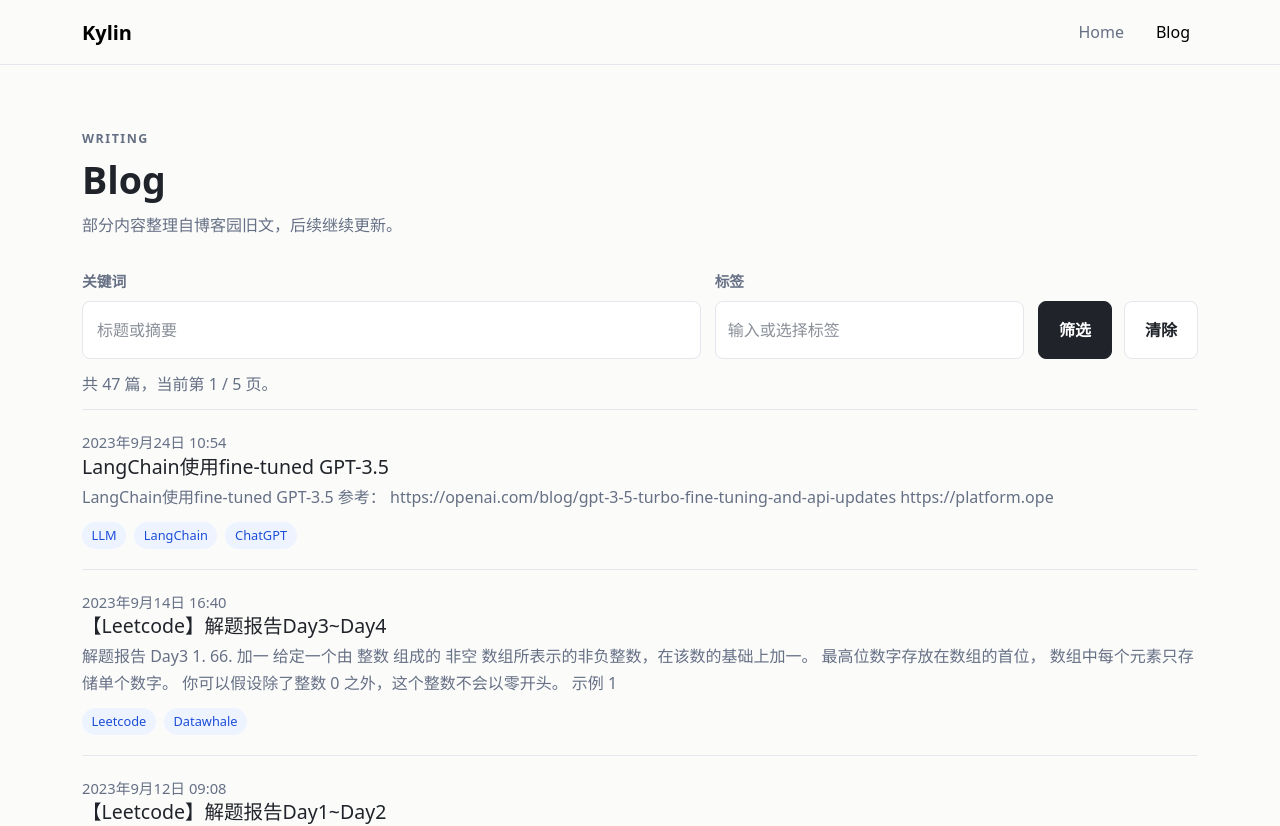
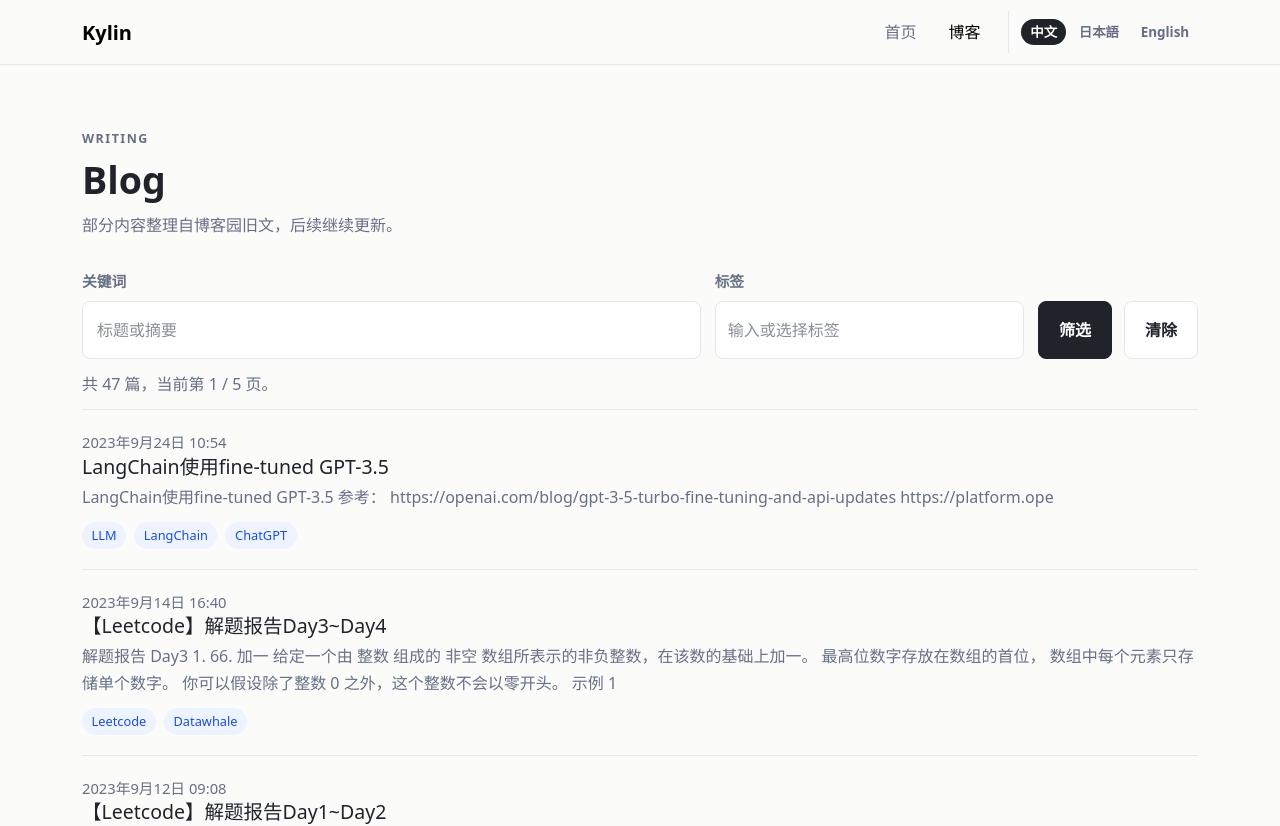
Before and after one commit to ryukirin/ryukirin.github.io, a website: page blog/index.html in a window 1280 px wide. Shown: the top 826 px of the page. Drawn offline with nearby package versions, Linux system fonts and the light colour scheme.

Commit message:
add:多语言对应

```diff
--- a/assets/css/site.css
+++ b/assets/css/site.css
@@ -57,6 +57,31 @@ a:hover {
 .nav-link.active,
 .nav-link:hover {
   color: var(--color-text);
+}
+
+.language-switcher {
+  align-items: center;
+  border-left: 1px solid var(--color-border);
+  display: inline-flex;
+  gap: 4px;
+  margin-left: 4px;
+  padding-left: 12px;
+}
+
+.language-switcher a {
+  border-radius: 999px;
+  color: var(--color-muted);
+  font-size: 0.84rem;
+  font-weight: 700;
+  line-height: 1.2;
+  padding: 0.28rem 0.55rem;
+}
+
+.language-switcher a:hover,
+.language-switcher a.is-active {
+  background: var(--color-text);
+  color: var(--color-surface);
+  text-decoration: none;
 }
 
 .hero {
@@ -818,6 +843,12 @@ a:hover {
     gap: 8px;
   }
 
+  .language-switcher {
+    border-left: 0;
+    margin-left: 0;
+    padding-left: 0;
+  }
+
   .back-to-top {
     bottom: 18px;
     height: 38px;
--- a/assets/js/blog.js
+++ b/assets/js/blog.js
@@ -12,13 +12,21 @@
 
   if (!listRoot) return;
 
-  const posts = [...window.BLOG_POSTS].sort((a, b) => new Date(b.date) - new Date(a.date));
+  const lang = window.BLOG_I18N.getCurrentLang();
+  const language = window.BLOG_I18N.languages[lang];
+  const ui = language.ui;
+  const posts = window.BLOG_I18N
+    .getLocalizedPosts(window.BLOG_POSTS, lang)
+    .sort((a, b) => new Date(b.date) - new Date(a.date));
   const allTags = [...new Set(posts.flatMap((post) => post.tags))].sort((a, b) =>
-    a.localeCompare(b, "zh-CN")
+    a.localeCompare(b, language.locale)
   );
   const pageSize = 10;
   const state = readStateFromUrl(allTags);
 
+  window.BLOG_I18N.setDocumentLanguage(lang);
+  window.BLOG_I18N.renderLanguageSwitcher(lang);
+  applyUiText();
   searchInput.value = state.query;
   renderSelectedTags(state.tags);
   renderSuggestions("");
@@ -142,7 +150,7 @@
 
     listRoot.innerHTML = pagePosts.length
       ? pagePosts.map(renderPostCard).join("")
-      : '<p class="empty-state">没有找到符合条件的文章。</p>';
+      : `<p class="empty-state">${escapeHtml(ui.noPosts)}</p>`;
 
     renderSummary(filteredPosts.length, pageCount);
     renderPagination(pageCount);
@@ -176,7 +184,7 @@
         `
       )
       .join("");
-    tagInput.placeholder = tags.length ? "" : "输入或选择标签";
+    tagInput.placeholder = tags.length ? "" : ui.tagPlaceholder;
   }
 
   function renderSuggestions(value) {
@@ -190,7 +198,7 @@
       ? options
           .map((tag) => `<button type="button" role="option" data-tag="${escapeHtml(tag)}">${escapeHtml(tag)}</button>`)
           .join("")
-      : '<span class="blog-tag-suggestions__empty">没有匹配的标签</span>';
+      : `<span class="blog-tag-suggestions__empty">${escapeHtml(ui.noTags)}</span>`;
   }
 
   function addTag(tag) {
@@ -218,11 +226,23 @@
 
   function renderSummary(total, pageCount) {
     const filterParts = [];
-    if (state.query) filterParts.push(`关键词“${state.query}”`);
-    if (state.tags.length) filterParts.push(`标签“${state.tags.join("、")}”`);
-    const filterText = filterParts.length ? `，已筛选：${filterParts.join("，")}` : "";
+    if (state.query) filterParts.push(ui.keywordFilter(state.query));
+    if (state.tags.length) filterParts.push(ui.tagFilter(state.tags));
+    const filterText =
+      filterParts.length && lang === "en"
+        ? `, filtered by ${filterParts.join(", ")}`
+        : filterParts.length && lang === "ja"
+          ? `、絞り込み：${filterParts.join("、")}`
+        : filterParts.length
+          ? `，已筛选：${filterParts.join("，")}`
+          : "";
 
-    summaryRoot.textContent = `共 ${total} 篇，当前第 ${state.page} / ${pageCount} 页${filterText}。`;
+    summaryRoot.textContent = ui.summary({
+      total,
+      page: state.page,
+      pageCount,
+      filterText
+    });
   }
 
   function renderPagination(pageCount) {
@@ -236,7 +256,9 @@
     const nextPage = Math.min(pageCount, state.page + 1);
 
     paginationRoot.innerHTML = `
-      <button type="button" data-page="${previousPage}" ${state.page === 1 ? "disabled" : ""}>上一页</button>
+      <button type="button" data-page="${previousPage}" ${state.page === 1 ? "disabled" : ""}>${escapeHtml(
+        ui.previous
+      )}</button>
       ${pages
         .map((page) =>
           page === "..."
@@ -246,7 +268,9 @@
               }" aria-current="${page === state.page ? "page" : "false"}">${page}</button>`
         )
         .join("")}
-      <button type="button" data-page="${nextPage}" ${state.page === pageCount ? "disabled" : ""}>下一页</button>
+      <button type="button" data-page="${nextPage}" ${state.page === pageCount ? "disabled" : ""}>${escapeHtml(
+        ui.next
+      )}</button>
     `;
   }
 
@@ -258,6 +282,26 @@
   function hideSuggestions() {
     tagSuggestionsRoot.hidden = true;
     tagInput.setAttribute("aria-expanded", "false");
+  }
+
+  function applyUiText() {
+    document.title = lang === "zh" ? "Blog | Kylin" : `${language.label} Blog | Kylin`;
+    document
+      .querySelector('meta[name="description"]')
+      ?.setAttribute("content", lang === "zh" ? "Kylin 的博客文章列表。" : `Kylin's ${language.label} blog posts.`);
+
+    const searchLabel = document.querySelector('label[for="blog-search"] span');
+    const tagLabel = document.querySelector('label[for="blog-tag-input"] span');
+    const intro = document.querySelector(".page-heading p:not(.eyebrow)");
+    if (searchLabel) searchLabel.textContent = ui.searchKeyword;
+    if (tagLabel) tagLabel.textContent = ui.tags;
+    if (intro) intro.textContent = ui.blogIntro;
+    searchInput.placeholder = ui.searchPlaceholder;
+    tagInput.placeholder = ui.tagPlaceholder;
+    filterForm.querySelector('button[type="submit"]').textContent = ui.filter;
+    clearButton.textContent = ui.clear;
+
+    window.BLOG_I18N.syncLanguageLinks(lang);
   }
 })();
 
@@ -279,7 +323,9 @@ function readStateFromUrl(allTags) {
 
 function updateUrl(state) {
   const params = new URLSearchParams();
+  const lang = window.BLOG_I18N.getCurrentLang();
 
+  if (lang !== window.BLOG_I18N.defaultLang) params.set("lang", lang);
   if (state.query) params.set("q", state.query);
   state.tags.forEach((tag) => params.append("tag", tag));
   if (state.page > 1) params.set("page", String(state.page));
@@ -305,8 +351,13 @@ function getVisiblePages(currentPage, pageCount) {
 
 function renderPostCard(post) {
   const tags = post.tags.map((tag) => `<span class="tag">${escapeHtml(tag)}</span>`).join("");
+  const lang = window.BLOG_I18N.getCurrentLang();
+  const url = window.BLOG_I18N.withLang(
+    `/blog/post.html?slug=${encodeURIComponent(post.slug)}`,
+    lang
+  );
   return `
-    <a class="post-card" href="/blog/post.html?slug=${encodeURIComponent(post.slug)}">
+    <a class="post-card" href="${escapeHtml(url)}">
       <div class="post-meta">${formatDate(post.date)}</div>
       <h3>${escapeHtml(post.title)}</h3>
       <p>${escapeHtml(post.description)}</p>
@@ -316,11 +367,15 @@ function renderPostCard(post) {
 }
 
 function normalizeText(value) {
-  return String(value).trim().toLocaleLowerCase("zh-CN");
+  const lang = window.BLOG_I18N?.getCurrentLang?.() || "zh";
+  const locale = window.BLOG_I18N?.languages?.[lang]?.locale || "zh-CN";
+  return String(value).trim().toLocaleLowerCase(locale);
 }
 
 function formatDate(value) {
-  return new Intl.DateTimeFormat("zh-CN", {
+  const lang = window.BLOG_I18N?.getCurrentLang?.() || "zh";
+  const locale = window.BLOG_I18N?.languages?.[lang]?.locale || "zh-CN";
+  return new Intl.DateTimeFormat(locale, {
     year: "numeric",
     month: "long",
     day: "numeric",
--- /dev/null
+++ b/assets/js/i18n.js
@@ -0,0 +1,213 @@
+(function () {
+  const languages = {
+    zh: {
+      label: "中文",
+      htmlLang: "zh-CN",
+      locale: "zh-CN",
+      postPath: (slug) => `/posts/${encodeURIComponent(slug)}.md`,
+      ui: {
+        navHome: "首页",
+        navBlog: "博客",
+        searchKeyword: "关键词",
+        searchPlaceholder: "标题或摘要",
+        tags: "标签",
+        tagPlaceholder: "输入或选择标签",
+        filter: "筛选",
+        clear: "清除",
+        noPosts: "没有找到符合条件的文章。",
+        noTags: "没有匹配的标签",
+        blogIntro: "部分内容整理自博客园旧文，后续继续更新。",
+        latestPosts: "最近博客",
+        summary: ({ total, page, pageCount, filterText }) =>
+          `共 ${total} 篇，当前第 ${page} / ${pageCount} 页${filterText}。`,
+        keywordFilter: (query) => `关键词“${query}”`,
+        tagFilter: (tags) => `标签“${tags.join("、")}”`,
+        previous: "上一页",
+        next: "下一页",
+        missingPostTitle: "文章不存在",
+        missingPostLink: "返回博客列表",
+        missingPostBody: "该语言下没有这篇文章。",
+        loadingError: "文章 Markdown 加载失败。请确认通过本地静态服务器或 GitHub Pages 访问本站。",
+        tocEmpty: "暂无目录",
+        noMore: "没有了",
+        backToBlog: "← Back to Blog",
+        prevPost: "上一篇",
+        nextPost: "下一篇"
+      }
+    },
+    ja: {
+      label: "日本語",
+      htmlLang: "ja",
+      locale: "ja-JP",
+      postPath: (slug) => `/posts/ja/${encodeURIComponent(slug)}.md`,
+      ui: {
+        navHome: "ホーム",
+        navBlog: "ブログ",
+        searchKeyword: "キーワード",
+        searchPlaceholder: "タイトルまたは概要",
+        tags: "タグ",
+        tagPlaceholder: "タグを入力または選択",
+        filter: "絞り込み",
+        clear: "クリア",
+        noPosts: "条件に一致する記事はありません。",
+        noTags: "一致するタグはありません",
+        blogIntro: "一部の記事は過去の cnblogs 記事を整理したものです。今後も更新していきます。",
+        latestPosts: "最新記事",
+        summary: ({ total, page, pageCount, filterText }) =>
+          `${total} 件、${page} / ${pageCount} ページ${filterText}。`,
+        keywordFilter: (query) => `キーワード「${query}」`,
+        tagFilter: (tags) => `タグ「${tags.join("、")}」`,
+        previous: "前へ",
+        next: "次へ",
+        missingPostTitle: "記事が見つかりません",
+        missingPostLink: "ブログ一覧へ戻る",
+        missingPostBody: "この言語ではこの記事は公開されていません。",
+        loadingError: "記事の Markdown を読み込めませんでした。ローカル静的サーバーまたは GitHub Pages からアクセスしてください。",
+        tocEmpty: "目次はありません",
+        noMore: "ありません",
+        backToBlog: "← Blogへ戻る",
+        prevPost: "前の記事",
+        nextPost: "次の記事"
+      }
+    },
+    en: {
+      label: "English",
+      htmlLang: "en",
+      locale: "en-US",
+      postPath: (slug) => `/posts/en/${encodeURIComponent(slug)}.md`,
+      ui: {
+        navHome: "Home",
+        navBlog: "Blog",
+        searchKeyword: "Keyword",
+        searchPlaceholder: "Title or summary",
+        tags: "Tags",
+        tagPlaceholder: "Type or choose tags",
+        filter: "Filter",
+        clear: "Clear",
+        noPosts: "No posts match your filters.",
+        noTags: "No matching tags",
+        blogIntro: "Some posts were reorganized from older cnblogs articles, with more updates to come.",
+        latestPosts: "Latest Posts",
+        summary: ({ total, page, pageCount, filterText }) =>
+          `${total} posts, page ${page} of ${pageCount}${filterText}.`,
+        keywordFilter: (query) => `keyword "${query}"`,
+        tagFilter: (tags) => `tags "${tags.join(", ")}"`,
+        previous: "Previous",
+        next: "Next",
+        missingPostTitle: "Post not found",
+        missingPostLink: "Back to blog",
+        missingPostBody: "This post is not available in this language.",
+        loadingError: "Failed to load the post Markdown. Please access the site through a local static server or GitHub Pages.",
+        tocEmpty: "No table of contents",
+        noMore: "No more posts",
+        backToBlog: "← Back to Blog",
+        prevPost: "Previous post",
+        nextPost: "Next post"
+      }
+    }
+  };
+
+  const defaultLang = "zh";
+  const languageKeys = Object.keys(languages);
+
+  function getCurrentLang() {
+    const params = new URLSearchParams(window.location.search);
+    const lang = params.get("lang") || defaultLang;
+    return languages[lang] ? lang : defaultLang;
+  }
+
+  function localizePost(post, lang) {
+    if (lang === defaultLang) return { ...post, lang };
+
+    const translation = post.translations?.[lang];
+    if (!translation) return null;
+
+    return {
+      ...post,
+      ...translation,
+      slug: post.slug,
+      date: translation.date || post.date,
+      tags: translation.tags || post.tags,
+      lang
+    };
+  }
+
+  function getLocalizedPosts(posts, lang) {
+    return posts.map((post) => localizePost(post, lang)).filter(Boolean);
+  }
+
+  function withLang(url, lang) {
+    const nextUrl = new URL(url, window.location.origin);
+    if (lang === defaultLang) {
+      nextUrl.searchParams.delete("lang");
+    } else {
+      nextUrl.searchParams.set("lang", lang);
+    }
+
+    return `${nextUrl.pathname}${nextUrl.search}${nextUrl.hash}`;
+  }
+
+  function setDocumentLanguage(lang) {
+    document.documentElement.lang = languages[lang].htmlLang;
+  }
+
+  function renderLanguageSwitcher(lang) {
+    const nav = document.querySelector(".site-header .navbar-nav");
+    if (!nav || nav.querySelector(".language-switcher")) return;
+
+    const switcher = document.createElement("div");
+    switcher.className = "language-switcher";
+    switcher.setAttribute("aria-label", "Language");
+    switcher.innerHTML = languageKeys
+      .map((key) => {
+        const href = withLang(window.location.href, key);
+        const isActive = key === lang;
+        return `<a href="${escapeHtml(href)}" class="${isActive ? "is-active" : ""}" ${
+          isActive ? 'aria-current="true"' : ""
+        }>${escapeHtml(languages[key].label)}</a>`;
+      })
+      .join("");
+
+    nav.appendChild(switcher);
+    applySharedUi(lang);
+  }
+
+  function syncLanguageLinks(lang) {
+    document.querySelectorAll('a[href="/"], a[href^="/blog/"]').forEach((link) => {
+      if (link.closest(".language-switcher")) return;
+      link.href = withLang(link.href, lang);
+    });
+    applySharedUi(lang);
+  }
+
+  function applySharedUi(lang) {
+    const ui = languages[lang].ui;
+    document.querySelectorAll(".site-header .nav-link").forEach((link) => {
+      const url = new URL(link.href, window.location.origin);
+      if (url.pathname === "/") link.textContent = ui.navHome;
+      if (url.pathname.startsWith("/blog/")) link.textContent = ui.navBlog;
+    });
+  }
+
+  function escapeHtml(value) {
+    return String(value)
+      .replaceAll("&", "&amp;")
+      .replaceAll("<", "&lt;")
+      .replaceAll(">", "&gt;")
+      .replaceAll('"', "&quot;")
+      .replaceAll("'", "&#039;");
+  }
+
+  window.BLOG_I18N = {
+    defaultLang,
+    languages,
+    getCurrentLang,
+    getLocalizedPosts,
+    localizePost,
+    setDocumentLanguage,
+    renderLanguageSwitcher,
+    syncLanguageLinks,
+    applySharedUi,
+    withLang
+  };
+})();
```
Also changed, not shown: assets/js/home.js (+39 -4 lines), assets/js/post.js (+62 -15 lines), blog/index.html (+3 -2 lines), blog/post.html (+3 -2 lines), index.html (+3 -2 lines).
